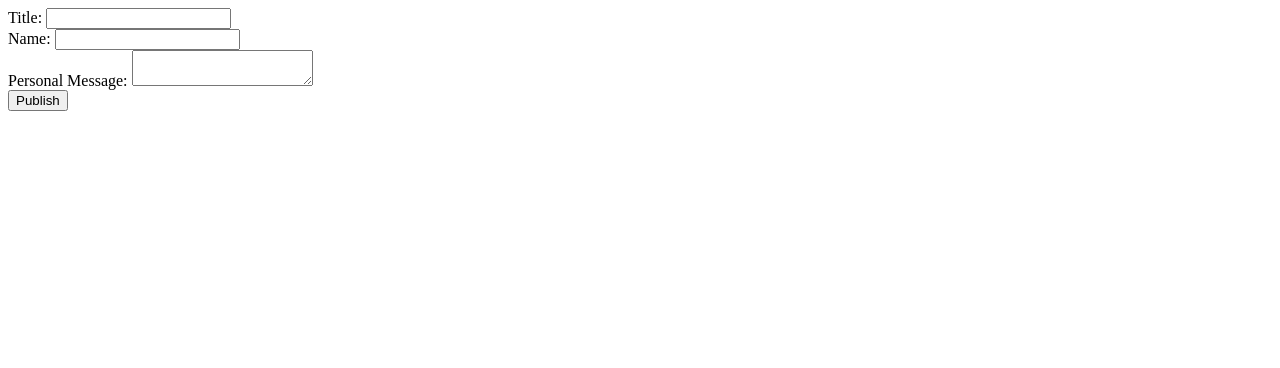
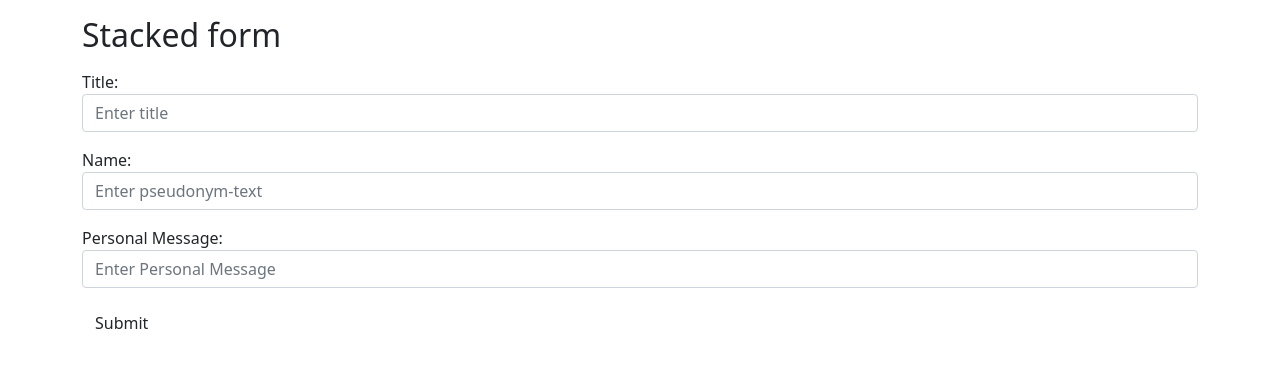
Before and after one commit to jamesthompson02/lap2_coding_challenge, a plain HTML site: page client/index.html in a window 1280 px wide. Drawn offline with nearby package versions, Linux system fonts and the light colour scheme.

Commit message:
use bootstrap cdn and add bootstrap classes to the form

```diff
--- a/client/index.html
+++ b/client/index.html
@@ -1,29 +1,56 @@
 <!DOCTYPE html>
 <html lang="en">
   <head>
-    <meta charset="UTF-8">
-    <meta http-equiv="X-UA-Compatible" content="IE=edge">
-    <meta name="viewport" content="width=device-width, initial-scale=1.0">
+    <meta charset="UTF-8" />
+    <meta http-equiv="X-UA-Compatible" content="IE=edge" />
+    <meta name="viewport" content="width=device-width, initial-scale=1.0" />
     <title>Telegraph Clone</title>
-    <link rel="stylesheet" href="./styles/index.css">
+    <link rel="stylesheet" href="./styles/index.css" />
+    <link
+      href="https://cdn.jsdelivr.net/npm/bootstrap@5.1.3/dist/css/bootstrap.min.css"
+      rel="stylesheet"
+    />
+    <script src="https://cdn.jsdelivr.net/npm/bootstrap@5.1.3/dist/js/bootstrap.bundle.min.js"></script>
     <script src="./js/app.js" type="text/javascript" defer></script>
   </head>
   <body>
+    <div class="container mt-3">
+      <h2>Stacked form</h2>
       <form id="blog-form">
-        <div class="label-container">
+        <div class="mb-3 mt-3">
           <label for="title-text">Title:</label>
-            <input id="title-text" type="text">
+          <input
+            type="text"
+            class="form-control"
+            id="title-text"
+            placeholder="Enter title"
+            name="title"
+          />
         </div>
-        <div class="label-container" >
+        <div class="mb-3">
           <label for="pseudonym-text">Name:</label>
-            <input id="pseudonym-text" type="text">
+          <input
+            type="text"
+            class="form-control"
+            id="pseudonym-text"
+            placeholder="Enter pseudonym-text"
+            name="pseudonym-text"
+          />
         </div>
-        <div class="label-container">
+        <div class="mb-3">
           <label for="story-message">Personal Message:</label>
-            <textarea id="story-message"></textarea>
+          <input
+            type="text"
+            class="form-control"
+            id="story-message"
+            placeholder="Enter Personal Message"
+            name="story-message"
+          />
         </div>
-        <button type="submit" id="submit-button">Publish</button>
+        <button type="submit" id="submit-button" class="btn btn-default">
+          Submit
+        </button>
       </form>
-
+    </div>
   </body>
 </html>
```
Lines whose indentation alone changed are shown as unchanged.
